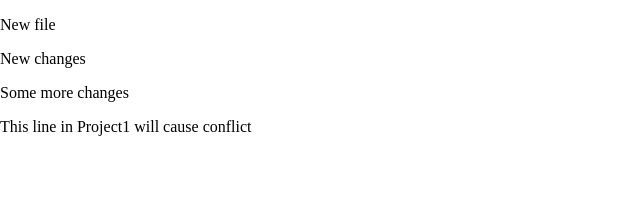
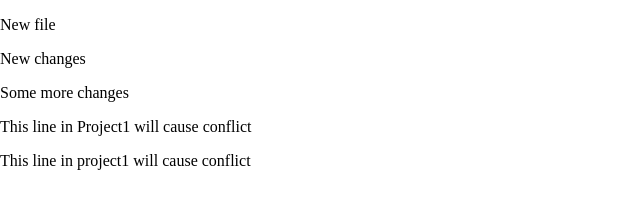
Before and after one commit to miniagarwal123/newrepo, a plain HTML site: page index.html in a window 1280 px wide. Shown: the whole page, without its empty margins (0-640 px from the left). Drawn offline with Linux system fonts and the light colour scheme.

Commit message:
This line in Project1 will cause conflict

```diff
--- a/index.html
+++ b/index.html
@@ -12,5 +12,9 @@
     <p>New changes</p>
     <p>Some more changes</p>
     <p>This line in Project1 will cause conflict</p>
+
+
+
+    <p>This line in project1 will cause conflict</p>
 </body>
 </html>
```
